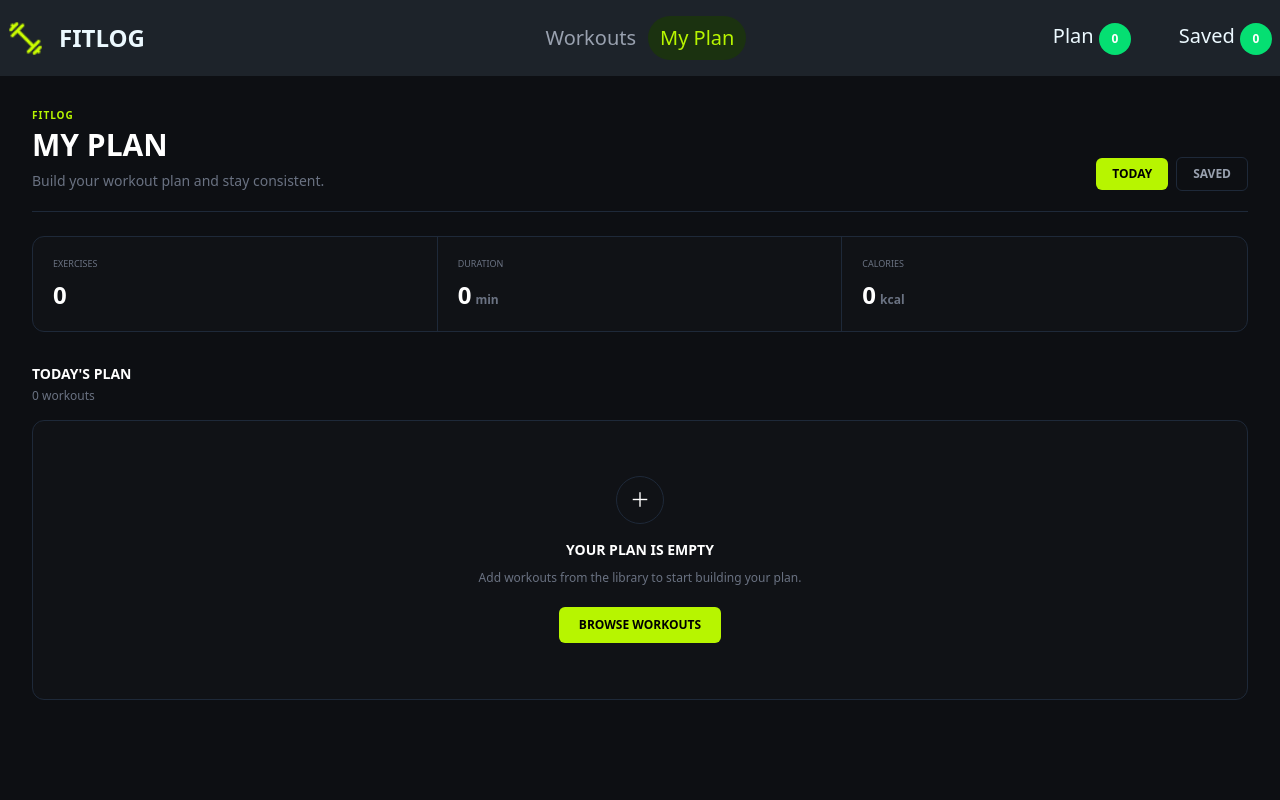
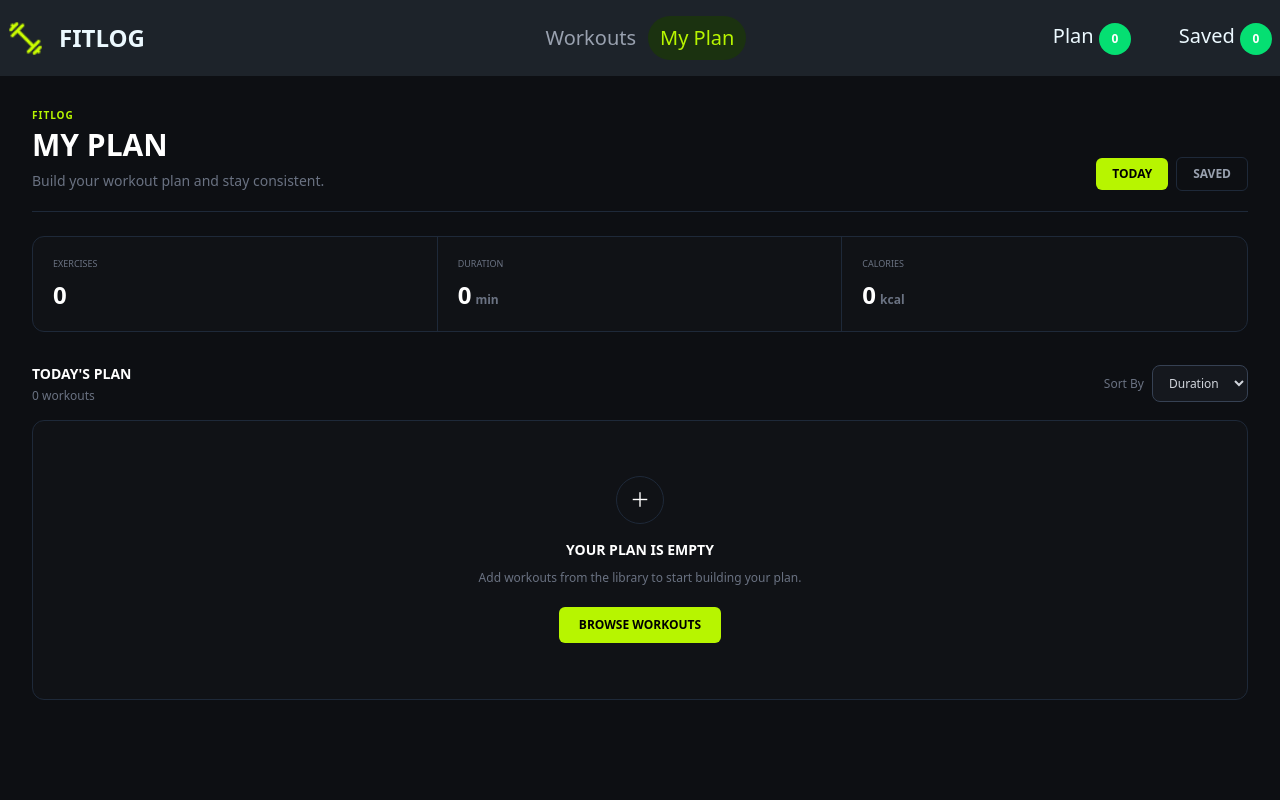
Before and after one commit to UK-Biswas/my-fit-log, a Next.js app: page /myplan in a window 1280 px wide. Shown: the top 800 px of the page. Built offline with nearby package versions, Linux system fonts and the light colour scheme.

Commit message:
Tostify added

```diff
--- a/package.json
+++ b/package.json
@@ -11,7 +11,8 @@
   "dependencies": {
     "next": "16.3.6",
     "react": "19.2.8",
-    "react-dom": "19.2.8"
+    "react-dom": "19.2.8",
+    "react-toastify": "^11.1.0"
   },
   "devDependencies": {
     "@tailwindcss/postcss": "^4",
--- a/src/app/components/my-plan/MyPlan.jsx
+++ b/src/app/components/my-plan/MyPlan.jsx
@@ -1,3 +1,4 @@
+
 "use client";
 
 import React, { useContext, useState } from "react";
@@ -8,12 +9,20 @@ import EmptyPlan from "./EmptyPlan";
 import { FitContext } from "@/context/FitContext";
 import { useRouter } from "next/navigation";
 
-
 const MyPlan = () => {
   const router = useRouter();
 
-  const { plans, setPlans, savedPlan, setSavedPlan } = useContext(FitContext);
+  const {
+    plans,
+    setPlans,
+    savedPlan,
+    setSavedPlan,
+  } = useContext(FitContext);
+
   const [activeTab, setActiveTab] = useState("today");
+
+
+  const [sortBy, setSortBy] = useState("duration");
 
   const handleRemove = (id) => {
     const updatedPlan = plans.filter(
@@ -29,11 +38,28 @@ const MyPlan = () => {
     );
 
     setSavedPlan(updatedSaved);
+  };
 
-  };
 
   const currentList =
     activeTab === "today" ? plans : savedPlan;
+
+
+  const sortedList = [...currentList].sort((a, b) => {
+    if (sortBy === "duration") {
+      return Number(a.duration) - Number(b.duration);
+    }
+
+    if (sortBy === "calories") {
+      return Number(a.caloriesBurned) - Number(b.caloriesBurned);
+    }
+
+    if (sortBy === "rating") {
+      return Number(b.rating) - Number(a.rating);
+    }
+
+    return 0;
+  });
 
   return (
     <main className="min-h-screen bg-[#0d0f13] text-white">
@@ -46,6 +72,7 @@ const MyPlan = () => {
           setActiveTab={setActiveTab}
         />
 
+
         {activeTab === "today" && (
           <div className="mt-6">
             <PlanStats plan={plans} />
@@ -55,6 +82,7 @@ const MyPlan = () => {
         <div className="mt-8">
 
           <div className="mb-4 flex items-center justify-between">
+
             <div>
               <h2 className="text-sm font-bold uppercase">
                 {activeTab === "today"
@@ -68,24 +96,54 @@ const MyPlan = () => {
               </p>
             </div>
 
-            {activeTab === "today" && plans.length > 0 && (
+            <div className="flex items-center gap-2">
+              <span className="text-xs text-gray-500">
+                Sort By
+              </span>
+
+              <select
+                value={sortBy}
+                onChange={(e) => setSortBy(e.target.value)}
+                className="rounded-lg border border-gray-700 bg-[#15181e] px-3 py-2 text-xs text-gray-300 outline-none focus:border-gray-500"
+              >
+                <option value="duration">
+                  Duration
+                </option>
+
+                <option value="calories">
+                  Calories
+                </option>
+
+                <option value="rating">
+                  Rating
+                </option>
+              </select>
+            </div>
+
+          </div>
+
+
+          {activeTab === "today" && plans.length > 0 && (
+            <div className="mb-4 flex justify-end">
               <span className="rounded-full bg-[#1B3210] px-3 py-1 text-[10px] font-bold text-[#B7F500]">
                 Active
               </span>
-            )}
-          </div>
+            </div>
+          )}
 
           {currentList.length === 0 ? (
             <EmptyPlan type={activeTab} />
           ) : (
             <PlanList
-              plan={currentList}
+              plan={sortedList}
               saved={activeTab === "saved"}
               onRemove={handleRemove}
               onRemoveSaved={handleRemoveSaved}
+
               onViewDetails={(item) => {
                 router.push(`/fit/${item.id}`);
               }}
+
               onMarkDone={(id) => {
                 console.log("Mark as Done:", id);
               }}
--- a/src/app/fit/[id]/AddToPlanButton.jsx
+++ b/src/app/fit/[id]/AddToPlanButton.jsx
@@ -1,29 +1,36 @@
+
 "use client";
+
 import { FitContext } from "@/context/FitContext";
 import React, { useContext, useEffect, useState } from "react";
+import { toast } from "react-toastify";
 
 const AddToPlanButton = ({ fit }) => {
   const [added, setAdded] = useState(false);
 
-    const { plans, setPlans, savedPlan, setSavedPlan } = useContext(FitContext);
-
+  const {
+    plans,
+    setPlans,
+    savedPlan,
+    setSavedPlan,
+  } = useContext(FitContext);
 
   useEffect(() => {
-
-
     const exists = plans.some((item) => item.id === fit.id);
 
     setAdded(exists);
   }, [plans, fit.id]);
 
   const handleAddToPlan = () => {
+    if (!added) {
+      const updatedPlans = [...plans, fit];
 
-        if (!added) {
+      setPlans(updatedPlans);
+      setAdded(true);
 
-
-            const updatedPlans = [...plans, fit];
-            setPlans(updatedPlans)
-            setAdded(true);
+      toast.success("Workout added to your plan!");
+    } else {
+      toast.info("Workout is already in your plan.");
     }
   };
 
--- a/src/app/fit/[id]/SaveButton.jsx
+++ b/src/app/fit/[id]/SaveButton.jsx
@@ -2,6 +2,8 @@
 
 import { FitContext } from "@/context/FitContext";
 import React, { useContext, useEffect, useState } from "react";
+import { ToastContainer, toast } from "react-toastify";
+import "react-toastify/dist/ReactToastify.css";
 
 const SaveButton = ({ fit }) => {
   const [saved, setSaved] = useState(false);
@@ -9,28 +11,41 @@ const SaveButton = ({ fit }) => {
   const { savedPlan, setSavedPlan } = useContext(FitContext);
 
   useEffect(() => {
-
     setSaved(savedPlan.some((item) => item.id === fit.id));
   }, [savedPlan, fit.id]);
 
   const handleSave = () => {
+    if (!saved) {
+      const updatedPlans = [...savedPlan, fit];
 
-        if (!saved) {
+      setSavedPlan(updatedPlans);
+      setSaved(true);
 
-
-            const updatedPlans = [...savedPlan, fit];
-            setSavedPlan(updatedPlans)
-            setSaved(true);
+      toast.success("Added to Saved!");
+    } else {
+      toast.info("Already added to Saved!");
     }
   };
 
   return (
+    <>
       <button
         onClick={handleSave}
         className="w-full sm:w-auto border border-gray-700 px-5 py-3 rounded-md text-sm text-gray-300 hover:border-[#B7F500] transition"
       >
         {saved ? "♥ Saved" : "♡ Save for later"}
       </button>
+
+      <ToastContainer
+        position="top-right"
+        autoClose={2000}
+        hideProgressBar={false}
+        newestOnTop
+        closeOnClick
+        pauseOnHover
+        theme="dark"
+      />
+    </>
   );
 };
 
```
Also changed, not shown: 1 other file (tests, documents, lock files or other folders). Lines whose indentation alone changed are shown as unchanged.
